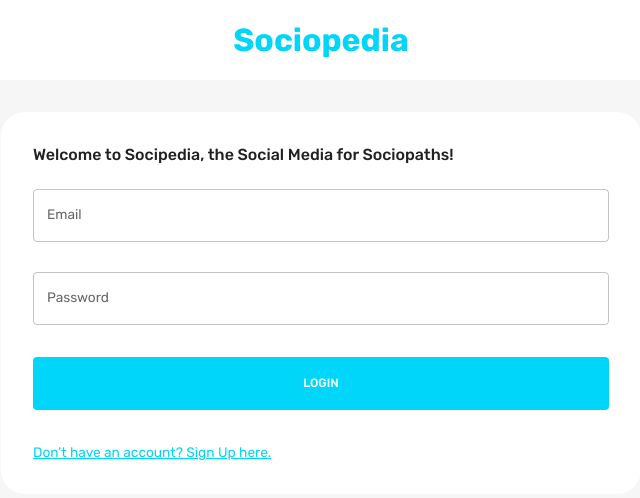
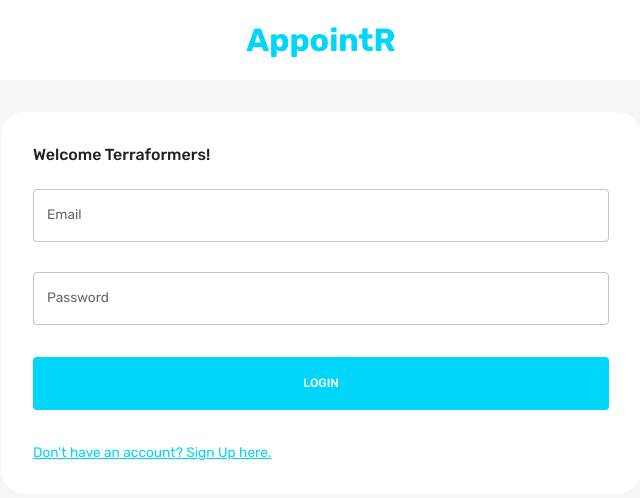
Before and after one commit to Surya-7/nybula-appointment-client, a React (Create React App) app: page / in a window 1280 px wide. Shown: the top 498 px of the page, without its empty margins (319-959 px from the left). Built offline with nearby package versions, Linux system fonts and the light colour scheme.

Commit message:
Update index.jsx

```diff
--- a/src/scenes/loginPage/index.jsx
+++ b/src/scenes/loginPage/index.jsx
@@ -14,7 +14,7 @@ const LoginPage = () => {
         textAlign="center"
       >
         <Typography fontWeight="bold" fontSize="32px" color="primary">
-          Sociopedia
+          AppointR
         </Typography>
       </Box>
 
@@ -28,7 +28,7 @@ const LoginPage = () => {
         backgroundColor={theme.palette.background.alt}
       >
         <Typography fontWeight="500" variant="h5" sx={{ mb: "1.5rem" }}>
-          Welcome to Socipedia, the Social Media for Sociopaths!
+          Welcome Terraformers!
         </Typography>
         <Form />
       </Box>
```
